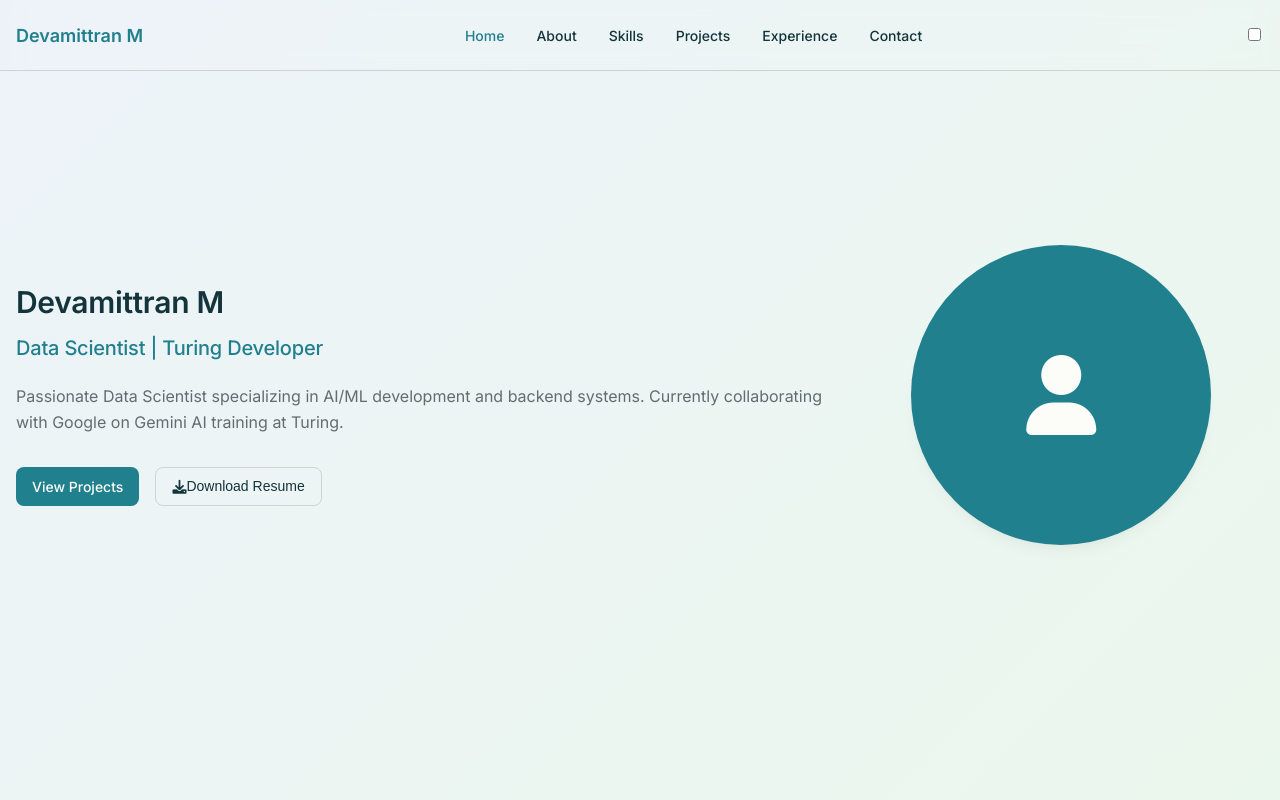
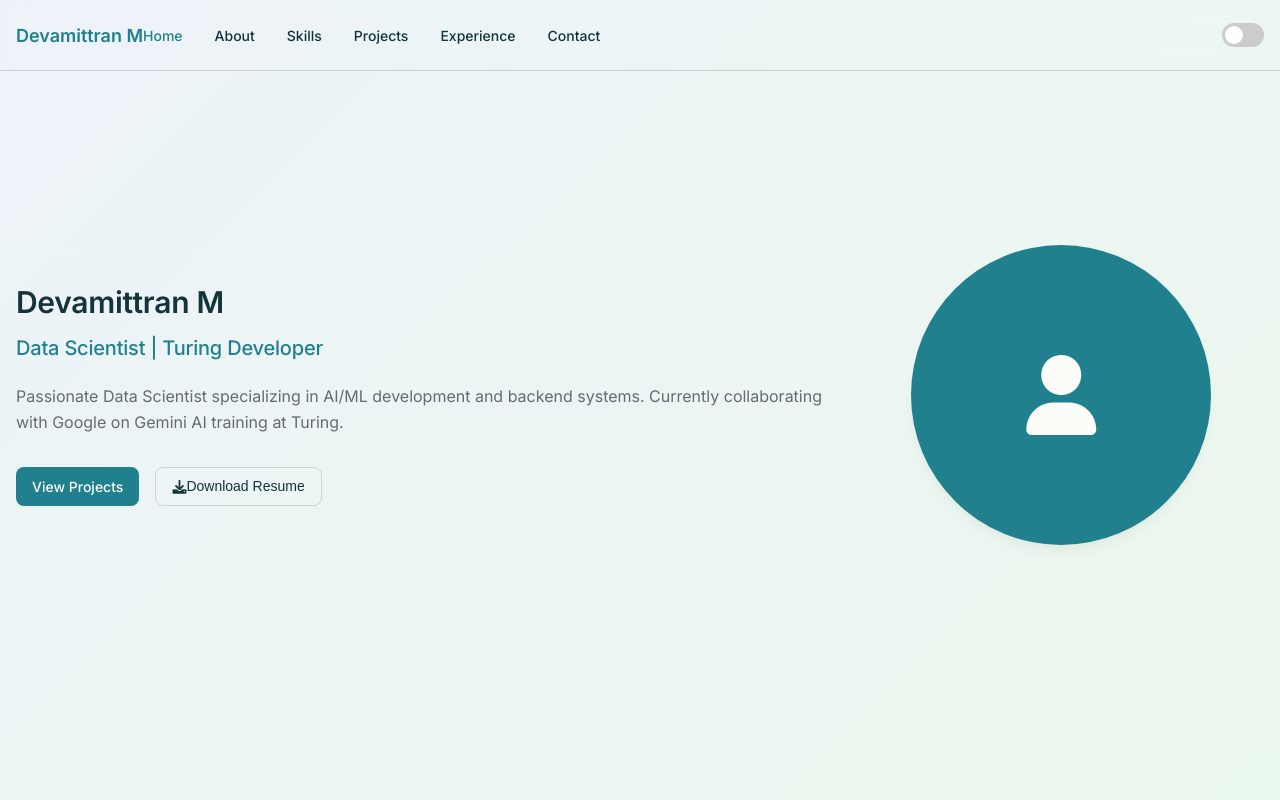
Before and after one commit to devamittran-m/devamittran-m.github.io, a plain HTML site: page index.html in a window 1280 px wide. Shown: the top 800 px of the page. Drawn offline with Linux system fonts and the light colour scheme.

Commit message:
Update style.css

```diff
--- a/style.css
+++ b/style.css
@@ -1370,6 +1370,53 @@ section {
 .modal-body {
   padding: var(--space-24);
 }
+.theme-toggle {
+  margin-left: auto;
+  padding-left: 16px;
+}
+
+.switch {
+  position: relative;
+  display: inline-block;
+  width: 42px;
+  height: 24px;
+}
+
+.switch input {
+  opacity: 0;
+  width: 0;
+  height: 0;
+}
+
+.slider {
+  position: absolute;
+  cursor: pointer;
+  top: 0; left: 0;
+  right: 0; bottom: 0;
+  background-color: #ccc;
+  transition: .4s;
+  border-radius: 34px;
+}
+
+.slider:before {
+  position: absolute;
+  content: "";
+  height: 18px;
+  width: 18px;
+  left: 3px;
+  bottom: 3px;
+  background-color: white;
+  transition: .4s;
+  border-radius: 50%;
+}
+
+input:checked + .slider {
+  background-color: #2196F3;
+}
+
+input:checked + .slider:before {
+  transform: translateX(18px);
+}
 
 /* Responsive Design */
 @media (max-width: 768px) {
```
